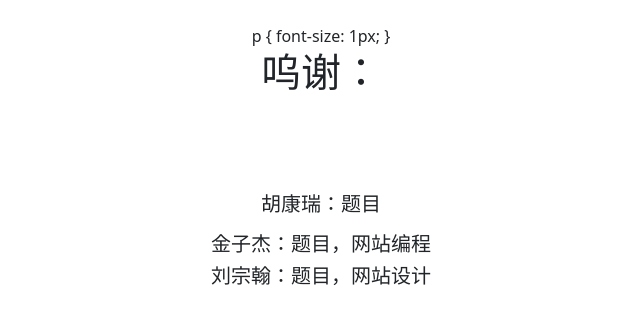
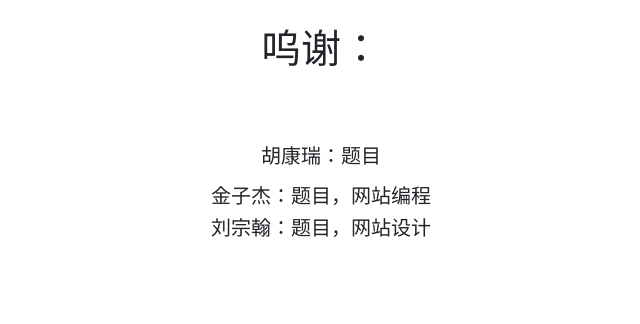
Before and after one commit to JIN-ZIJIE/website, a Flask app: page /credits in a window 1280 px wide. Shown: the part 57-381 px from the top of the page, without its empty margins (319-959 px from the left). Run offline with Flask 2, Linux system fonts and the light colour scheme; some libraries are stand-ins or nearby versions.

Commit message:
Update thanks.html

```diff
--- a/templates/thanks.html
+++ b/templates/thanks.html
@@ -4,13 +4,10 @@
 {%block content%}
 
     <center>
-        p {
-            font-size: 1px;
-            }
         <h1>呜谢：</h1>
         <br>
         <br>
-        <p style="color:white";>黎新宇：题目</p>
+        <p style="font-size:0vw">黎新宇：题目</p>
         <h5>胡康瑞：题目</p>
         <h5>金子杰：题目，网站编程</h5>
         <h5>刘宗翰：题目，网站设计</h5>
```
